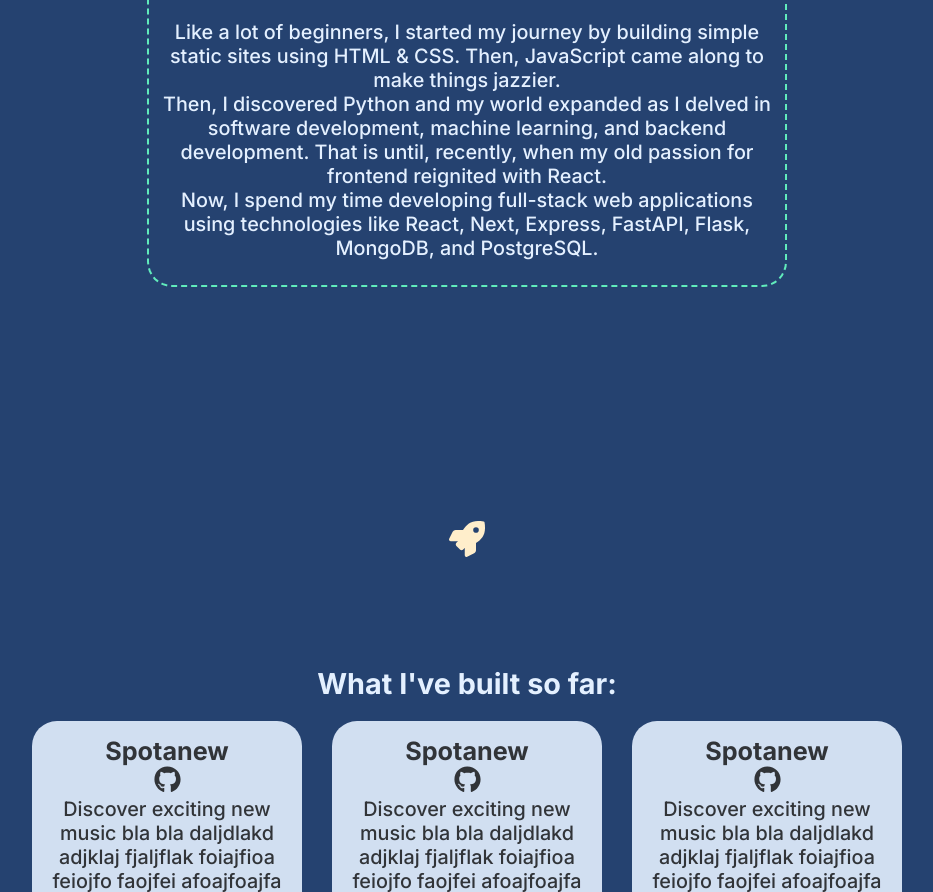
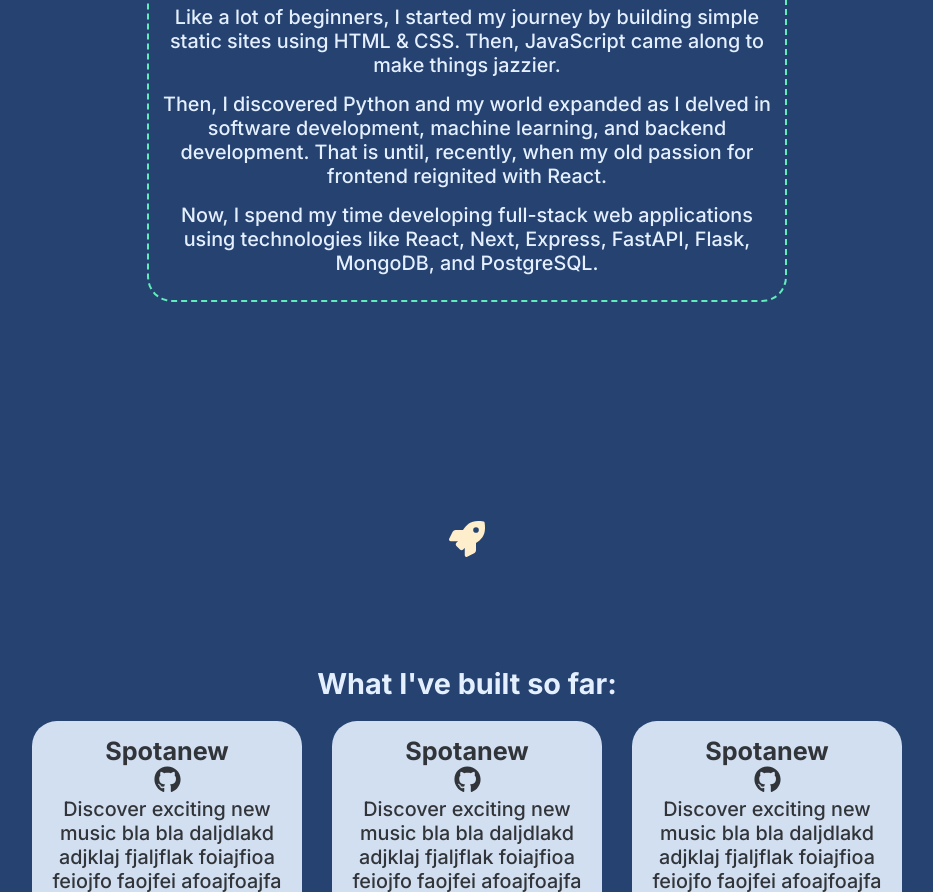
Before and after one commit to outoflaksh/Nextjs-Portfolio, a Next.js app: page / in a window 1280 px wide. Shown: the part 1180-2072 px from the top of the page, without its empty margins (173-1106 px from the left). Built offline with nearby package versions, Linux system fonts and the light colour scheme.

Commit message:
minor corrections

```diff
--- a/components/About.js
+++ b/components/About.js
@@ -17,17 +17,17 @@ const About = () => {
           Like a lot of beginners, I started my journey by building simple
           static sites using HTML & CSS. Then, JavaScript came along to make
           things jazzier.
-          <p>
-            Then, I discovered Python and my world expanded as I delved in
-            software development, machine learning, and backend development.
-            That is until, recently, when my old passion for frontend reignited
-            with React.
-          </p>
-          <p>
-            Now, I spend my time developing full-stack web applications using
-            technologies like React, Next, Express, FastAPI, Flask, MongoDB, and
-            PostgreSQL.
-          </p>
+        </p>
+        <p className={styles.paragraph}>
+          Then, I discovered Python and my world expanded as I delved in
+          software development, machine learning, and backend development. That
+          is until, recently, when my old passion for frontend reignited with
+          React.
+        </p>
+        <p className={styles.paragraph}>
+          Now, I spend my time developing full-stack web applications using
+          technologies like React, Next, Express, FastAPI, Flask, MongoDB, and
+          PostgreSQL.
         </p>
       </section>
     </div>
--- a/pages/index.js
+++ b/pages/index.js
@@ -14,7 +14,7 @@ export default function Home() {
       </Head>
       <Navbar />
 
-      <div style={{ "scroll-snap-type": "y mandatory" }}>
+      <div style={{ scrollSnapType: "y mandatory" }}>
         <Hero />
         <About />
         <Projects />
```
